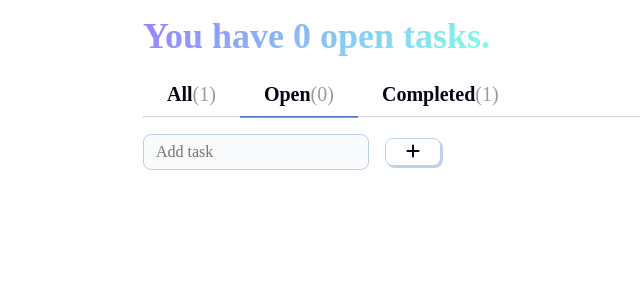
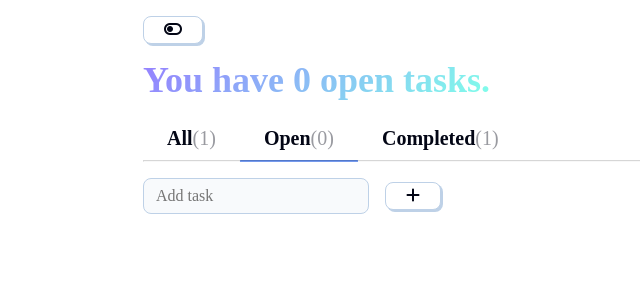
Before and after one commit to dmacisso/todo-app, a React (Vite) app: page / in a window 1280 px wide. Shown: the top 300 px of the page, without its empty margins (113-753 px from the left). Built offline with nearby package versions, Linux system fonts and the light colour scheme; a web font is replaced by a local one.

Commit message:
Add dark mode option

```diff
--- a/src/App.jsx
+++ b/src/App.jsx
@@ -3,16 +3,11 @@ import { Tabs } from './components/Tabs';
 import { TodoInput } from './components/TodoInput';
 import { TodoList } from './components/TodoList';
 
-//* Hooks
+//* MARK: Hooks
 import { useEffect, useState } from 'react';
 
 function App() {
-  // const todos = [
-  //   { input: 'Hello! Add your first todo!', complete: true },
-  //   { input: 'Get the groceries!', complete: false },
-  //   { input: 'Learn how to web design', complete: false },
-  //   { input: 'Say hi to gran gran', complete: true },
-  // ];
+  //* MARK: State
 
   const [todos, setTodos] = useState([
     { input: 'Hello! Add your first todo!', complete: true },
@@ -20,10 +15,18 @@ function App() {
 
   const [selectedTab, setSelectedTab] = useState('Open');
 
+  const [isDarkMode, setIsDarkMode] = useState(false);
+
+  //* MARK: Functions
+
+  function toggleDarkMode() {
+    setIsDarkMode((prevMode) => !prevMode);
+  }
+
   function handleAddTodo(newTodo) {
     const newTodoList = [...todos, { input: newTodo, complete: false }];
     setTodos(newTodoList);
-    handleSaveData(newTodoList)
+    handleSaveData(newTodoList);
   }
 
   function handleCompleteTodo(index) {
@@ -33,7 +36,7 @@ function App() {
     CompletedTodo['complete'] = true;
     newTodoList[index] = CompletedTodo;
     setTodos(newTodoList);
-    handleSaveData(newTodoList)
+    handleSaveData(newTodoList);
   }
 
   function handleDeleteTodo(index) {
@@ -42,12 +45,14 @@ function App() {
       return index !== valIndex;
     });
     setTodos(newTodoList);
-    handleSaveData(newTodoList)
+    handleSaveData(newTodoList);
   }
 
   function handleSaveData(currentTodos) {
     localStorage.setItem('todo-app', JSON.stringify({ todos: currentTodos }));
   }
+
+  //* MARK: Effects
 
   useEffect(() => {
     if (!localStorage || !localStorage.getItem('todo-app')) return;
@@ -55,8 +60,24 @@ function App() {
     setTodos(db.todos);
   }, []);
 
+  useEffect(() => {
+    document.body.style.background = isDarkMode
+      ? 'var(--background-primary, #05070f)'
+      : 'var(--background-primary, white)';
+    document.body.style.color = isDarkMode
+      ? 'var(--color-primary, white)'
+      : 'var(--color-primary, black)';
+  }, [isDarkMode]);
+
   return (
     <>
+      <button onClick={toggleDarkMode}>
+        {isDarkMode ? (
+          <i className="fa-solid fa-toggle-on"></i>
+        ) : (
+          <i className="fa-solid fa-toggle-off"></i>
+        )}{' '}
+      </button>
       <Header todos={todos} />
       <Tabs
         selectedTab={selectedTab}
```
